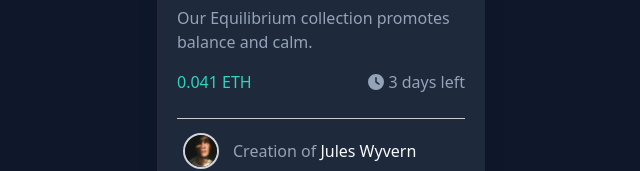
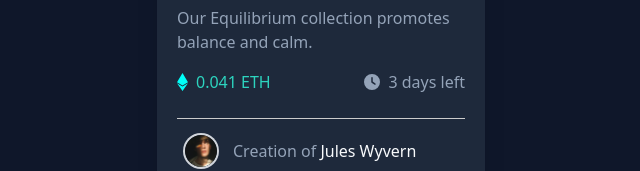
Before and after one commit to joeltmathew857/my-box, a React (Create React App) app: page / in a window 1280 px wide. Shown: the part 488-659 px from the top of the page, without its empty margins (319-959 px from the left). Built offline with nearby package versions, Linux system fonts and the light colour scheme; the HTML template or start-up script is replaced by a standard one.

Commit message:
add-width

```diff
--- a/src/componets/nftcards.jsx
+++ b/src/componets/nftcards.jsx
@@ -1,6 +1,7 @@
 import React from "react";
 import NFTCARDIMA from "../assets/NFTima/image-equilibrium.jpg";
 import NFTPROF from "../assets/NFTima/image-avatar.png";
+import NFTICON from "../assets/NFTima/icon-ethereum.svg";
 import { FontAwesomeIcon } from "@fortawesome/react-fontawesome";
 import { faClock } from "@fortawesome/free-solid-svg-icons";
 
@@ -8,7 +9,7 @@ const nftcards = () => {
   return (
     <div className="justify-center items-center h-screen text-slate-50 bg-slate-900 flex flex-col">
       {/*Image*/}
-      <div className="drop-shadow-xl rounded-xl md:w-72 sm:w-full h-82 box-content bg-gradient-to-r from-slate-800 to-slate-800 w-80 p-5 ">
+      <div className="drop-shadow-xl rounded-xl lg:w-72 sm:w-54 h-82 box-content bg-gradient-to-r from-slate-800 to-slate-800 w-80 p-5 ">
         <img src={NFTCARDIMA} alt="NFT" className="rounded-lg" />
         {/*description*/}
         <div className="">
@@ -19,11 +20,11 @@ const nftcards = () => {
             Our Equilibrium collection promotes balance and calm.
           </div>
 
-          <div className="flex flex-row items-center mt-4 pb-4">
+          <div className="flex flex-row items-center justify-between mt-4 pb-4">
+            <img src={NFTICON} alt="NFTICON" className="mr-2" />
             <div className="flex-grow text-teal-400">0.041 ETH</div>
-
-            <div className=" items-center">
-              <FontAwesomeIcon icon={faClock} className="text-slate-400" />
+            <div className="">
+              <FontAwesomeIcon icon={faClock} className="text-slate-400 mr-1" />
               <span className="text-slate-400"> 3 days left</span>
             </div>
           </div>
```
Also changed, not shown: src/assets/NFTima/icon-ethereum.svg (added).
